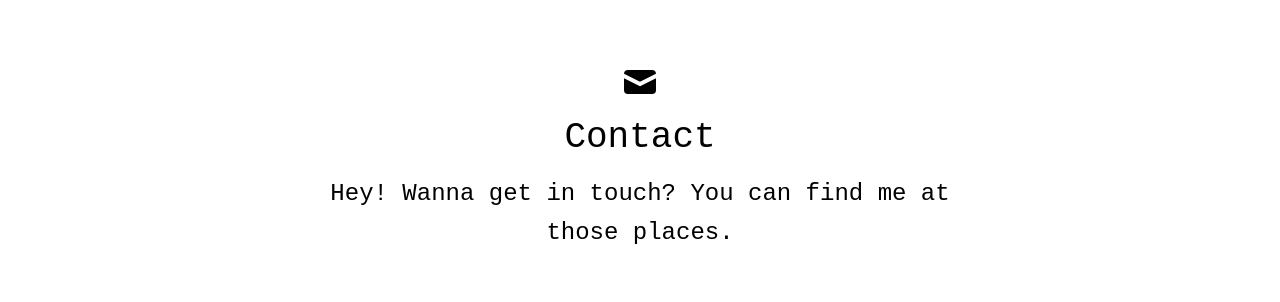
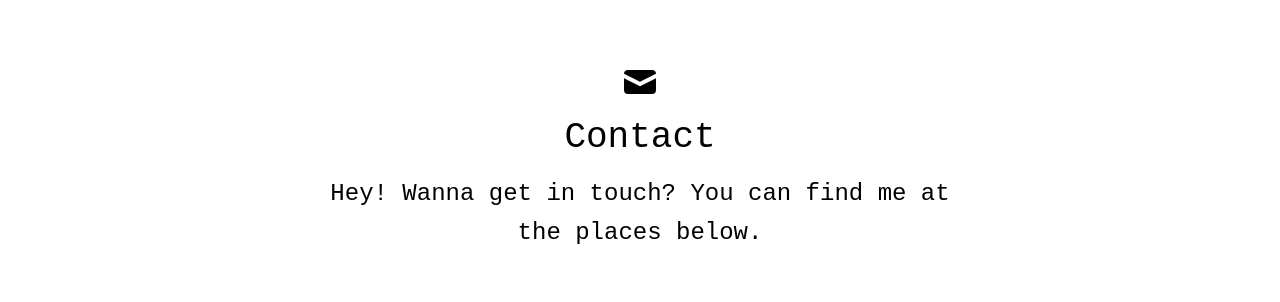
Before and after one commit to nair0lf32/portfolio, a React (Create React App) app: page / in a window 1280 px wide. Shown: the part 2308-2610 px from the top of the page. Built offline with nearby package versions, Linux system fonts and the light colour scheme.

Commit message:
minor changes

```diff
--- a/src/components/Contact.js
+++ b/src/components/Contact.js
@@ -12,10 +12,9 @@ export default function Contact() {
                         Contact
                     </h1>
                     <p className="leading-relaxed xl:w-2/4 lg:w-3/4 mx-auto sm:text-1xl md:text-2x1 xl:text-3x1 text-2xl">
-                        Hey! Wanna get in touch? You can find me at those places.
+                        Hey! Wanna get in touch? You can find me at the places below.
                     </p>
                 </div>
-
 
 
                 <div className="container px-5 py-10 mx-auto place-content-center text-center sm:text-1xl md:text-2x1 xl:text-3x1 text-2xl">
```
